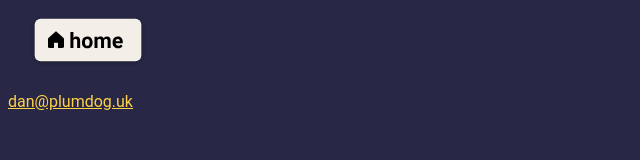
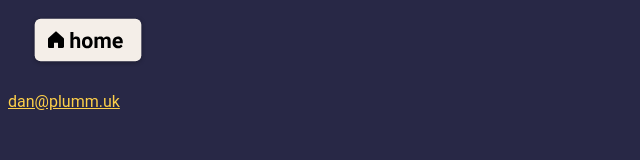
Before and after one commit to daniielrp/cv, a plain HTML site: page contact.html in a window 1280 px wide. Shown: the full height of the page, 0-640 px from the left. Drawn offline with Linux system fonts and the light colour scheme.

Commit message:
updated email

```diff
--- a/contact.html
+++ b/contact.html
@@ -12,7 +12,7 @@
     <a href="index.html"><input type="image" src="media/home.svg" alt="home button" width="160" height="64"></a>
   </header>
   <main>
-    <p><a href="mailto:dan@plumdog.uk">dan@plumdog.uk</a></p>
+    <p><a href="mailto:dan@plumm.uk">dan@plumm.uk</a></p>
     <!--
     <hr>
     <form action="https://mailto:dan@plumdog.uk" method="post" enctype="text/plain">
```
